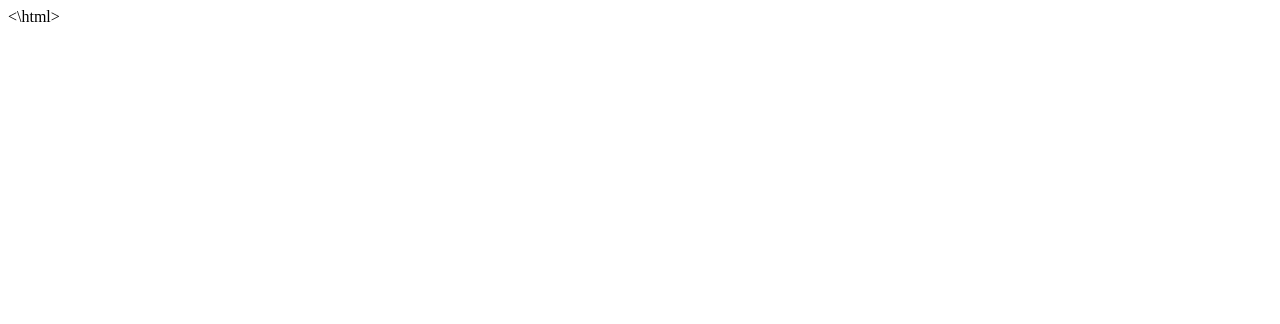
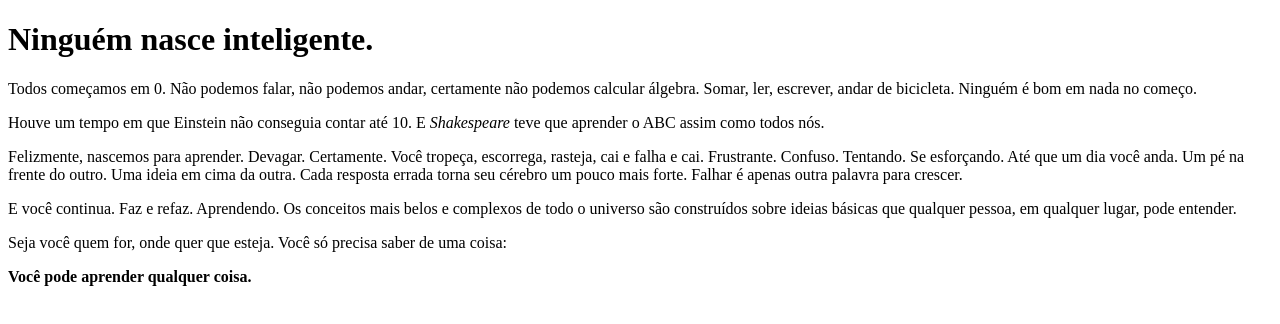
Before and after one commit to alzulin/Cria-o-do-meu-site, a plain HTML site: page index.html in a window 1280 px wide. Drawn offline with Linux system fonts and the light colour scheme.

Commit message:
Update index.html

```diff
--- a/index.html
+++ b/index.html
@@ -1,3 +1,21 @@
-<html>
+<!DOCTYPE html>
+<html lang="pt-br">
+<head>
+<meta charset="utf-8">
+<title>Desafio: Você pode aprender sobre tags de texto</title>
+</head>
 
-<\html>
+<h1> Ninguém nasce inteligente.</h1>
+
+<body>
+<p> Todos começamos em 0. Não podemos falar, não podemos andar, certamente não podemos calcular álgebra. Somar, ler, escrever, andar de bicicleta. Ninguém é bom em nada no começo.</p>
+<p> Houve um tempo em que Einstein não conseguia contar até 10. E <em> Shakespeare</em> teve que aprender o ABC assim como todos nós.</p>
+<p> Felizmente, nascemos para aprender. Devagar. Certamente. Você tropeça, escorrega, rasteja, cai e falha e cai. Frustrante. Confuso. Tentando. Se esforçando.
+Até que um dia você anda. Um pé na frente do outro. Uma ideia em cima da outra. Cada resposta errada torna seu cérebro um pouco mais forte. Falhar é apenas outra palavra para crescer.</p>
+<p> E você continua. Faz e refaz. Aprendendo. Os conceitos mais belos e complexos de todo o universo são construídos sobre ideias básicas que qualquer pessoa, em qualquer lugar, pode entender.</p>
+<p> Seja você quem for, onde quer que esteja.
+Você só precisa saber de uma coisa:</p>
+<strong> Você pode aprender qualquer coisa. </strong>
+</body>
+
+</html>
```
